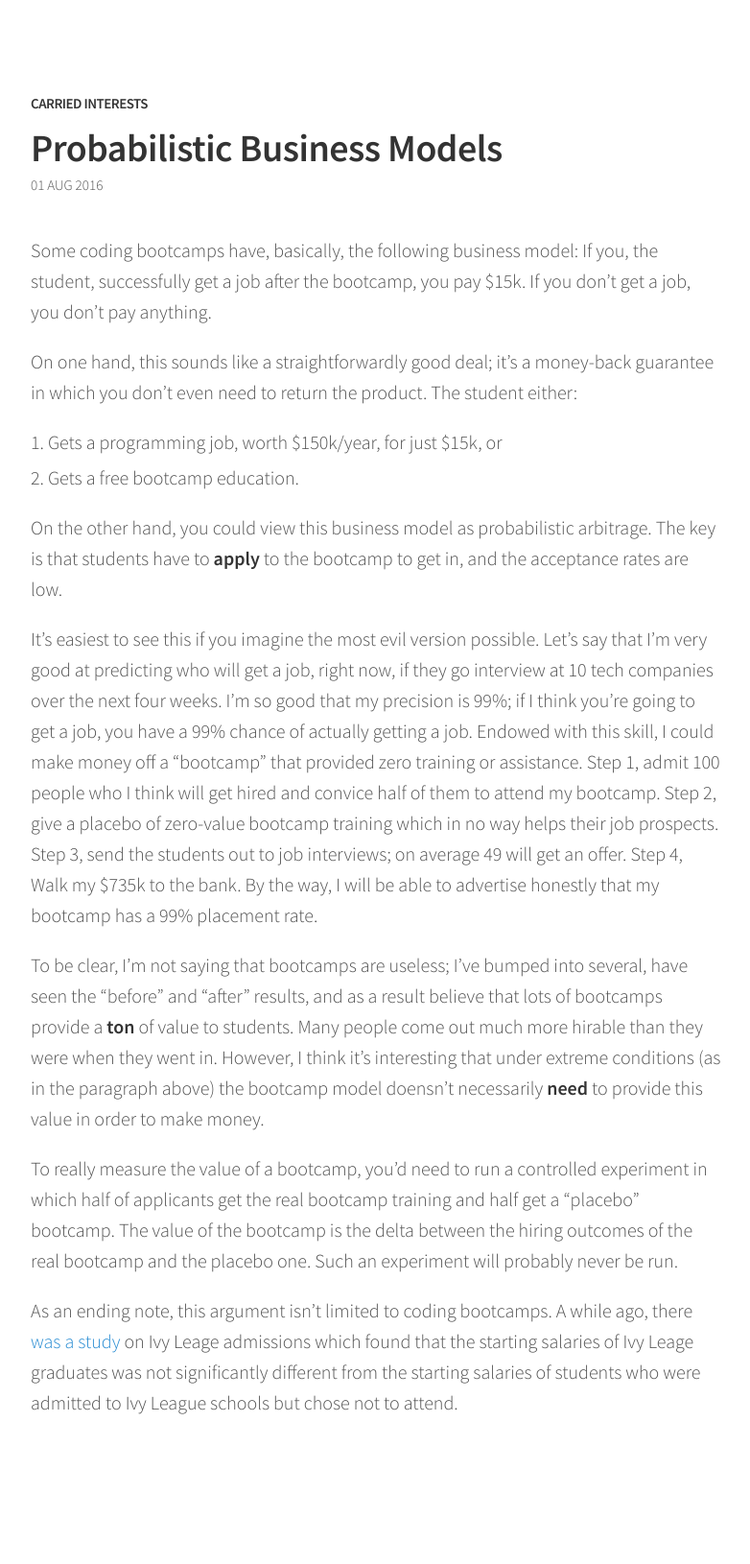
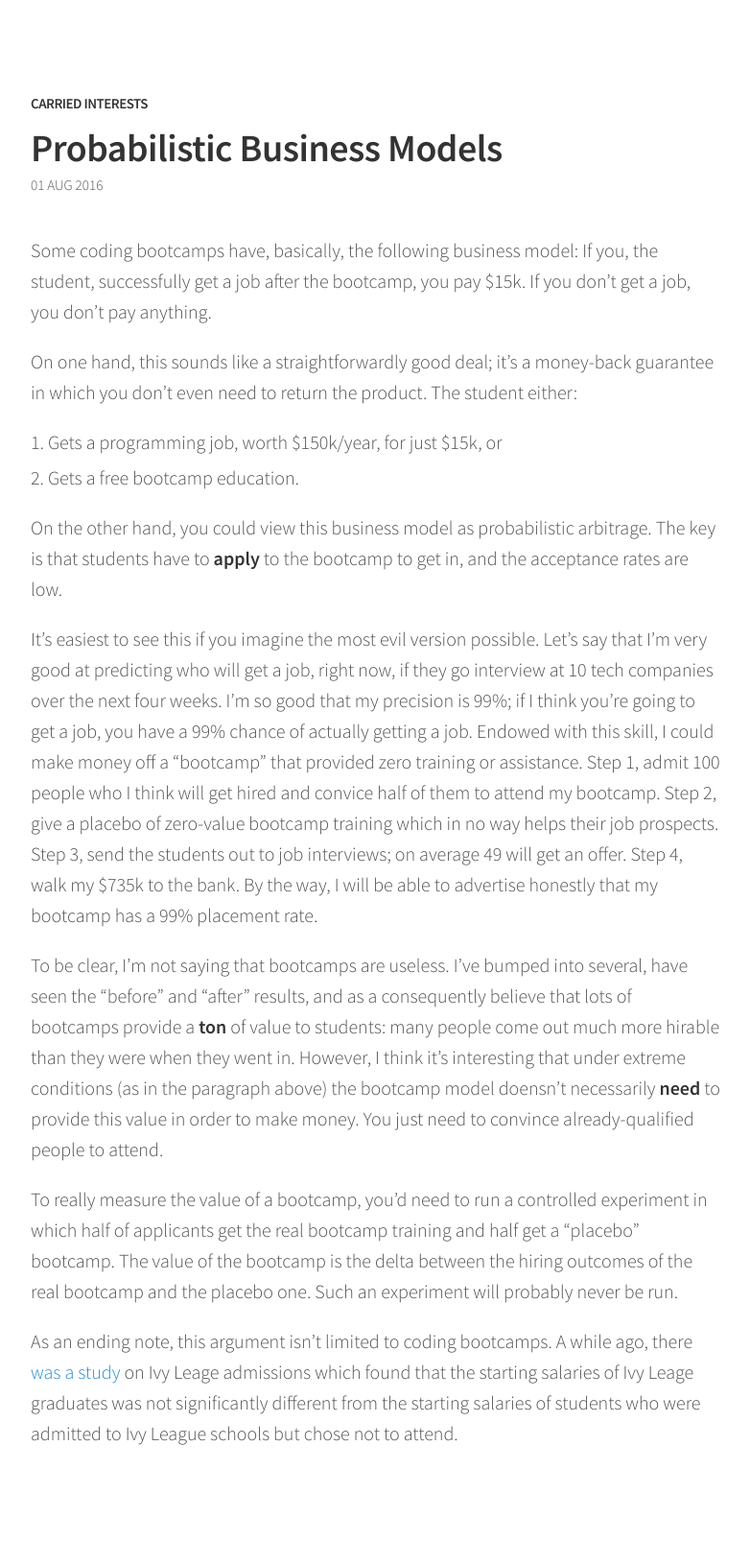
Before and after one commit to sl8r000/carried-interests, a Jekyll site: the page built from _posts/2016-08-01-probabilistic.md, in a window 1280 px wide. Shown: the whole page at 96% size, without its empty margins (248-1030 px from the left). Built offline with Jekyll 4.4.1, drawn with Linux system fonts in a browser that asks for light colours; before the commit the page ends 1598 px from its top, so only the background shows below that.

Commit message:
probability

```diff
--- a/_posts/2016-08-01-probabilistic.md
+++ b/_posts/2016-08-01-probabilistic.md
@@ -11,9 +11,9 @@ On one hand, this sounds like a straightforwardly good deal; it's a money-back g
 
 On the other hand, you could view this business model as probabilistic arbitrage. The key is that students have to **apply** to the bootcamp to get in, and the acceptance rates are low.
 
-It's easiest to see this if you imagine the most evil version possible. Let's say that I'm very good at predicting who will get a job, right now, if they go interview at 10 tech companies over the next four weeks. I'm so good that my precision is 99%; if I think you're going to get a job, you have a 99% chance of actually getting a job. Endowed with this skill, I could make money off a "bootcamp" that provided zero training or assistance. Step 1, admit 100 people who I think will get hired and convice half of them to attend my bootcamp. Step 2, give a placebo of zero-value bootcamp training which in no way helps their job prospects. Step 3, send the students out to job interviews; on average 49 will get an offer. Step 4, Walk my $735k to the bank. By the way, I will be able to advertise honestly that my bootcamp has a 99% placement rate.
+It's easiest to see this if you imagine the most evil version possible. Let's say that I'm very good at predicting who will get a job, right now, if they go interview at 10 tech companies over the next four weeks. I'm so good that my precision is 99%; if I think you're going to get a job, you have a 99% chance of actually getting a job. Endowed with this skill, I could make money off a "bootcamp" that provided zero training or assistance. Step 1, admit 100 people who I think will get hired and convice half of them to attend my bootcamp. Step 2, give a placebo of zero-value bootcamp training which in no way helps their job prospects. Step 3, send the students out to job interviews; on average 49 will get an offer. Step 4, walk my $735k to the bank. By the way, I will be able to advertise honestly that my bootcamp has a 99% placement rate.
 
-To be clear, I'm not saying that bootcamps are useless; I've bumped into several, have seen the "before" and "after" results, and as a result believe that lots of bootcamps provide a **ton** of value to students. Many people come out much more hirable than they were when they went in. However, I think it's interesting that under extreme conditions (as in the paragraph above) the bootcamp model doensn't necessarily **need** to provide this value in order to make money.
+To be clear, I'm not saying that bootcamps are useless. I've bumped into several, have seen the "before" and "after" results, and as a consequently believe that lots of bootcamps provide a **ton** of value to students: many people come out much more hirable than they were when they went in. However, I think it's interesting that under extreme conditions (as in the paragraph above) the bootcamp model doensn't necessarily **need** to provide this value in order to make money. You just need to convince already-qualified people to attend.
 
 To really measure the value of a bootcamp, you'd need to run a controlled experiment in which half of applicants get the real bootcamp training and half get a "placebo" bootcamp. The value of the bootcamp is the delta between the hiring outcomes of the real bootcamp and the placebo one. Such an experiment will probably never be run.
 
```
